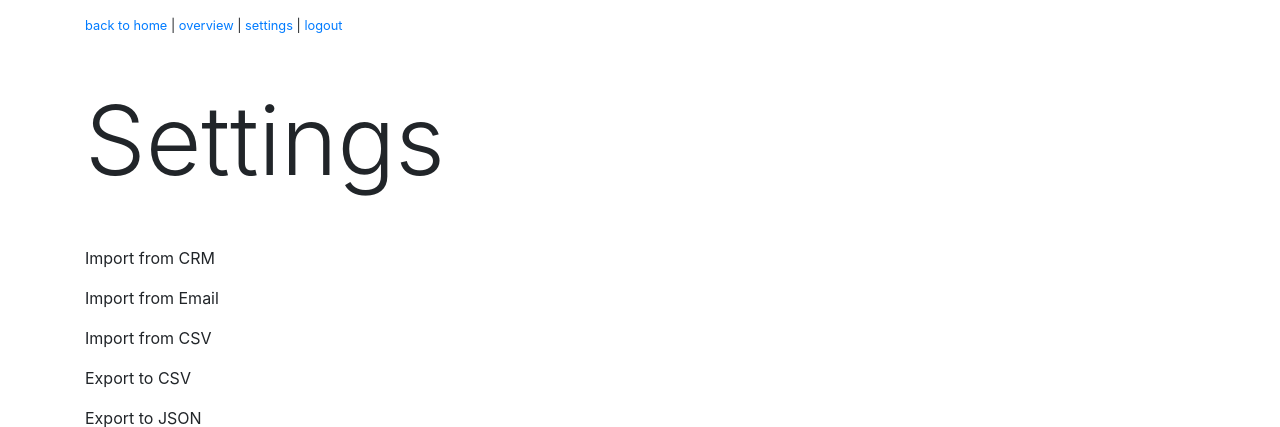
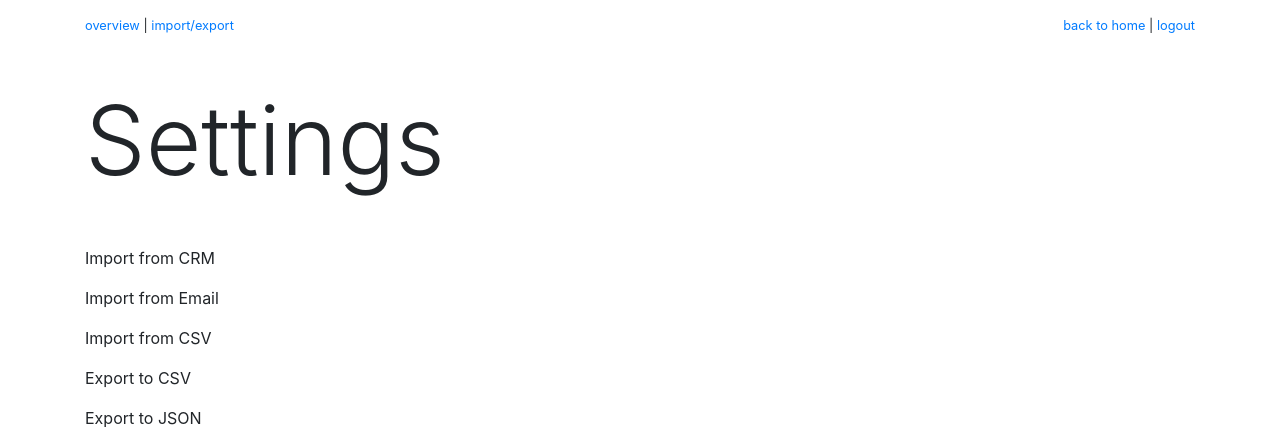
Before and after one commit to lorey/personal-crm, a Django app: page /app/settings in a window 1280 px wide. Shown: the top 427 px of the page. Run offline with Django 3.2, Linux system fonts and the light colour scheme; the visitor is signed in with stand-in values (Sample User, id 1); some libraries are stand-ins or nearby versions.

Commit message:
Improve menu in app and add messaging

```diff
--- a/networking_web/templates/web/_base.html
+++ b/networking_web/templates/web/_base.html
@@ -18,12 +18,28 @@
   </head>
   <body>
     <div class="container">
-        <p class="small mt-3">
-            <a href="{% url 'index' %}">back to home</a>
-            | <a href="{% url 'networking_web:index' %}">overview</a>
-            | <a href="{% url 'networking_web:settings' %}">settings</a>
-            | <a href="{% url 'account_logout' %}">logout</a>
-        </p>
+        <div class="mt-3 small">
+            <p class="float-right">
+                <a href="{% url 'index' %}">back to home</a>
+                | <a href="{% url 'account_logout' %}">logout</a>
+            </p>
+            <p>
+                <a href="{% url 'networking_web:index' %}">overview</a>
+                | <a href="{% url 'networking_web:settings' %}">import/export</a>
+            </p>
+        </div>
+
+        {% if messages %}
+            <div>
+                <strong>Messages:</strong>
+                <ul>
+                    {% for message in messages %}
+                        <li>{{message}}</li>
+                    {% endfor %}
+                </ul>
+            </div>
+        {% endif %}
+
         {% block content %}{% endblock %}
     </div>
 
```
